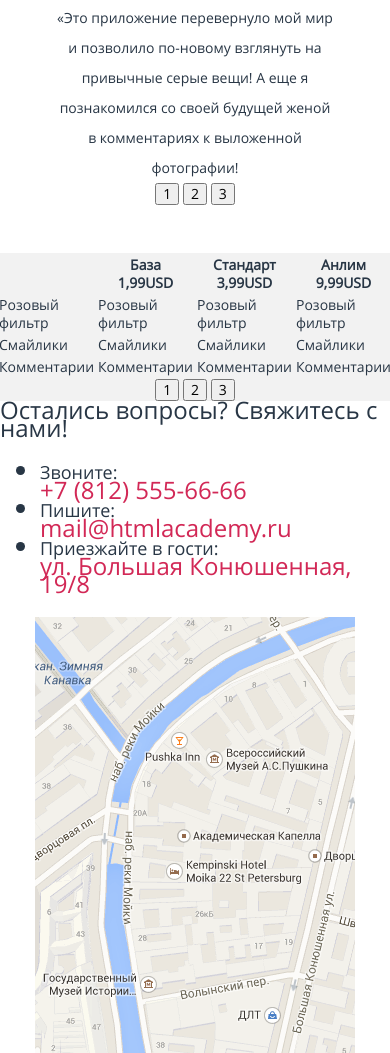
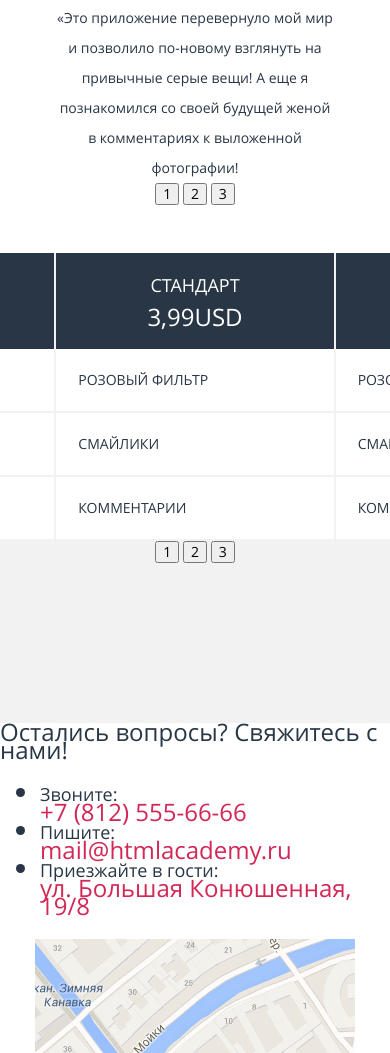
Before and after one commit to MasterOfMenace/pink, a website: page source/index.html in a window 390 px wide. Shown: the part 1996-3049 px from the top of the page. Drawn offline with nearby package versions, Linux system fonts and the light colour scheme; files that its build step writes are made by us from their sources.

Commit message:
price block adaptive layout done for mobile

```diff
--- a/source/index.html
+++ b/source/index.html
@@ -133,77 +133,77 @@
 
     <section class="price">
       <div class="price__slider slider">
-        <table class="price__table price-list">
-          <thead class="price-list__head">
+        <table class="price__table">
+          <thead class="price__table-head">
             <tr>
-              <th class="price-list__type--empty"></th>
-              <th class="price-list__type">
-                <p class="price-list__description">База</p>
-                <p class="price-list__value">1,99USD</p>
+              <th class="price__type--empty"></th>
+              <th class="price__type">
+                <p class="price__description">База</p>
+                <p class="price__value">1,99USD</p>
               </th>
-              <th class="price-list__type price-list__type--flag">
-                <p class="price-list__description">Стандарт</p>
-                <p class="price-list__value">3,99USD</p>
+              <th class="price__type price__type--flag">
+                <p class="price__description">Стандарт</p>
+                <p class="price__value">3,99USD</p>
               </th>
-              <th class="price-list__type">
-                <p class="price-list__description">Анлим</p>
-                <p class="price-list__value">9,99USD</p>
+              <th class="price__type">
+                <p class="price__description">Анлим</p>
+                <p class="price__value">9,99USD</p>
               </th>
             </tr>
           </thead>
-          <tbody class="price-list__body">
+          <tbody class="price__table-body">
             <tr>
-              <td class="price-list__cell">
+              <td class="price__table-cell price__table-cell--first">
                 Розовый фильтр
-                <span class="price-list__available-icon"></span>
+                <span class="price__available-icon"></span>
               </td>
-              <td class="price-list__cell">
+              <td class="price__table-cell">
                 Розовый фильтр
-                <span class="price-list__available-icon"></span>
+                <span class="price__available-icon"></span>
               </td>
-              <td class="price-list__cell">
+              <td class="price__table-cell">
                 Розовый фильтр
-                <span class="price-list__available-icon"></span>
+                <span class="price__available-icon"></span>
               </td>
-              <td class="price-list__cell">
+              <td class="price__table-cell">
                 Розовый фильтр
-                <span class="price-list__available-icon"></span>
+                <span class="price__available-icon"></span>
               </td>
             </tr>
             <tr>
-              <td class="price-list__cell">
+              <td class="price__table-cell price__table-cell--first">
                 Смайлики
-                <span class="price-list__available-icon"></span>
+                <span class="price__available-icon"></span>
               </td>
-              <td class="price-list__cell">
+              <td class="price__table-cell">
                 Смайлики
-                <span class="price-list__available-icon"></span>
+                <span class="price__available-icon"></span>
               </td>
-              <td class="price-list__cell">
+              <td class="price__table-cell">
                 Смайлики
-                <span class="price-list__available-icon"></span>
+                <span class="price__available-icon"></span>
               </td>
-              <td class="price-list__cell">
+              <td class="price__table-cell">
                 Смайлики
-                <span class="price-list__available-icon"></span>
+                <span class="price__available-icon"></span>
               </td>
             </tr>
             <tr>
-              <td class="price-list__cell">
+              <td class="price__table-cell price__table-cell--first">
                 Комментарии
-                <span class="price-list__available-icon"></span>
+                <span class="price__available-icon"></span>
               </td>
-              <td class="price-list__cell">
+              <td class="price__table-cell">
                 Комментарии
-                <span class="price-list__available-icon"></span>
+                <span class="price__available-icon"></span>
               </td>
-              <td class="price-list__cell">
+              <td class="price__table-cell">
                 Комментарии
-                <span class="price-list__available-icon"></span>
+                <span class="price__available-icon"></span>
               </td>
-              <td class="price-list__cell">
+              <td class="price__table-cell">
                 Комментарии
-                <span class="price-list__available-icon"></span>
+                <span class="price__available-icon"></span>
               </td>
             </tr>
           </tbody>
--- a/source/sass/price/price.scss
+++ b/source/sass/price/price.scss
@@ -1,5 +1,7 @@
 .price {
+  min-height: 470px;
   background-color: #f2f2f2;
+  overflow: hidden;
 }
 
 .price__slider {
@@ -8,3 +10,70 @@
   justify-content: space-between;
   align-items: center;
 }
+
+.price__table {
+  width: 840px;
+  overflow: hidden;
+  border-collapse: collapse;
+
+  @media (min-width: $tablet-width) {
+    width: 620px;
+  }
+}
+
+.price__table-head {
+  background-color: #283645;
+  color: $color-white;
+}
+
+.price__type {
+  border-right: 2px solid $color-beige;
+  border-left: 2px solid $color-beige;
+  padding: 23px 90px;
+}
+
+.price__description {
+  font-size: 18px;
+  text-transform: uppercase;
+  font-weight: 500;
+  margin-bottom: 14px;
+}
+
+.price__value {
+  font-size: 24px;
+  text-transform: uppercase;
+  font-weight: 300;
+}
+
+.price__table-cell {
+  border-right: 2px solid $color-beige;
+  border-left: 2px solid $color-beige;
+  border-bottom: 2px solid $color-beige;
+  text-transform: uppercase;
+}
+
+.price__table-body {
+  text-align: start;
+  background-color: $color-white;
+}
+
+.price__table-cell {
+  padding: 22px;
+}
+
+.price__type--empty {
+  display: none;
+
+  @media (min-width: $tablet-width) {
+    display: table-cell;
+    background-color: $color-beige;
+  }
+}
+
+.price__table-cell--first {
+  display: none;
+
+  @media (min-width: $tablet-width) {
+    display: table-cell;
+  }
+}
```
